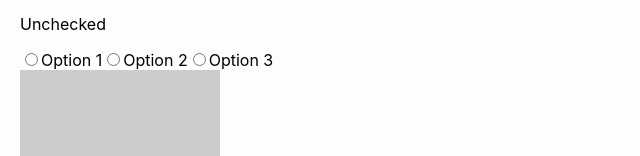
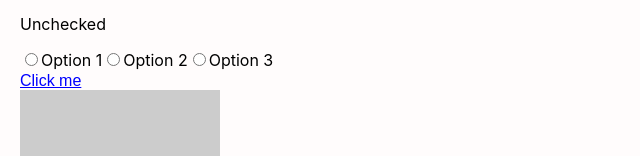
Before and after one commit to Srikanth-A-007/Cogni_ui_personal, a React (Create React App) app: page / in a window 1280 px wide. Shown: the part 317-473 px from the top of the page, without its empty margins (0-640 px from the left). Built offline with nearby package versions, Linux system fonts and the light colour scheme; no server answers.

Commit message:
updated folders with more path and breakdown

```diff
--- a/src/App.js
+++ b/src/App.js
@@ -6,6 +6,7 @@ import StandardCheckbox from './components/standard checkbox/standard checkbox';
 import StandardDropdown from './components/standard dropdown/standard dropdown';
 import StandardTile from './components/standard-tile/standard-tile';
 import StandardRadioButton from './components/standard-radio-button/standard-radio-button'; // Change the import name to StandardRadioButton
+import Showcase from './showcase';
 
 function App() {
   return (
@@ -16,6 +17,7 @@ function App() {
       <StandardDropdown />
       <StandardCheckbox />
       <StandardRadioButton /> {/* Updated component usage */}
+      <Showcase /> {/* Correctly capitalize the component name */}
 
       <div className="tile-container">
         <StandardTile
--- a/src/components/form-controls/button/link/link-button.css
+++ b/src/components/form-controls/button/link/link-button.css
@@ -0,0 +1,13 @@
+.link-button {
+    background: none;
+    color: blue;
+    border: none;
+    padding: 0;
+    text-decoration: underline;
+    cursor: pointer;
+    font-size: inherit;
+  }
+
+  .link-button:hover {
+    color: darkblue;
+  }
--- a/src/components/form-controls/button/link/link-button.js
+++ b/src/components/form-controls/button/link/link-button.js
@@ -0,0 +1,13 @@
+// LinkButton.js
+import React from 'react';
+import './link-button.css';
+
+const LinkButton = ({ label, onClick }) => {
+  return (
+    <button className="link-button" onClick={onClick}>
+      {label}
+    </button>
+  );
+};
+
+export default LinkButton;
--- /dev/null
+++ b/src/components/form-controls/form-control-showcase.js
@@ -0,0 +1,17 @@
+// C:\Users\Srikanth Anguluri\cogni_reacttest\src\components\form-controls\form-control-showcase.js
+import React from 'react';
+import LinkButton from './button/link/link-button'; // Update the path to link-button.js
+
+const FormControlShowcase = () => {
+  return (
+    <div>
+      {/* Example Button styled as a link with onClick behavior */}
+      <LinkButton
+        label="Click me"
+        onClick={() => window.open('https://www.google.com', '_blank')} // Open Google homepage in a new tab
+      />
+    </div>
+  );
+};
+
+export default FormControlShowcase;
--- /dev/null
+++ b/src/showcase.js
@@ -0,0 +1,13 @@
+import React from 'react';
+import FormControlShowcase from './components/form-controls/form-control-showcase'; // Import form-control-showcase
+
+const Showcase = () => {
+  return (
+    <div>
+
+      <FormControlShowcase /> {/* Render form controls here */}
+    </div>
+  );
+};
+
+export default Showcase;
```
